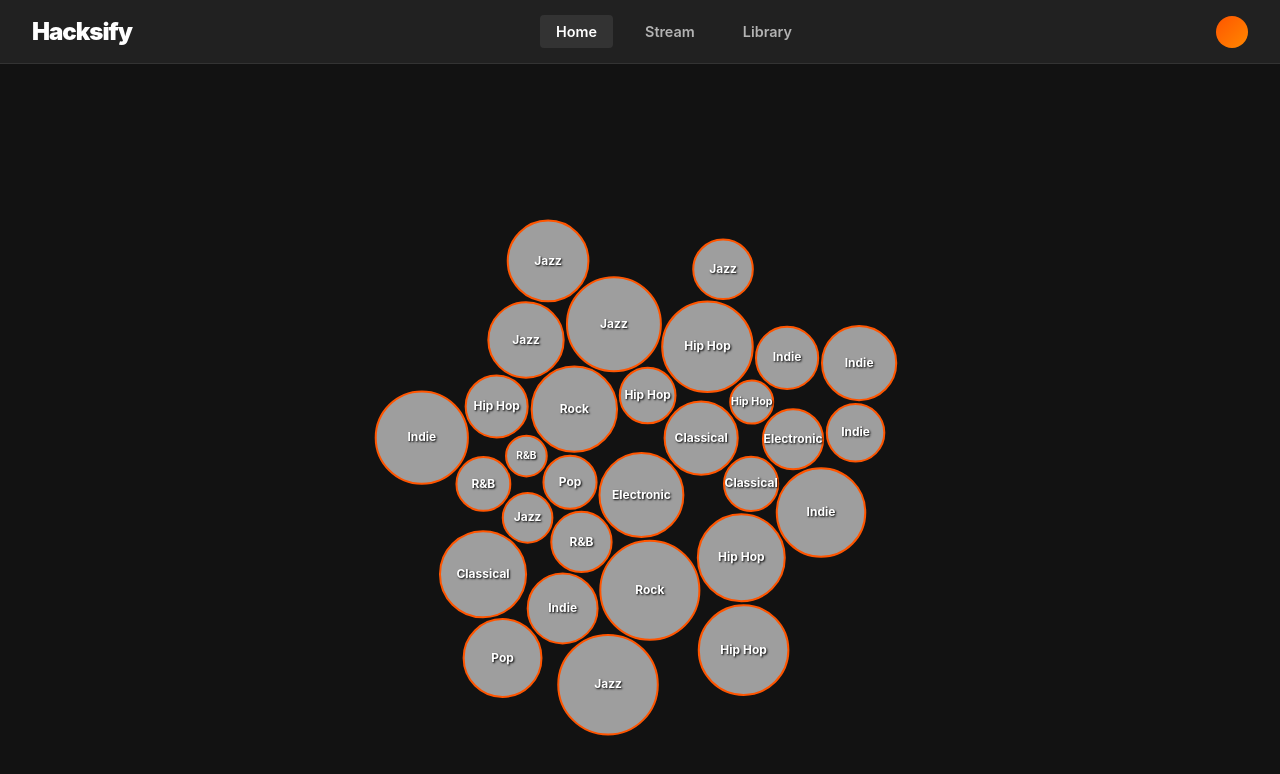
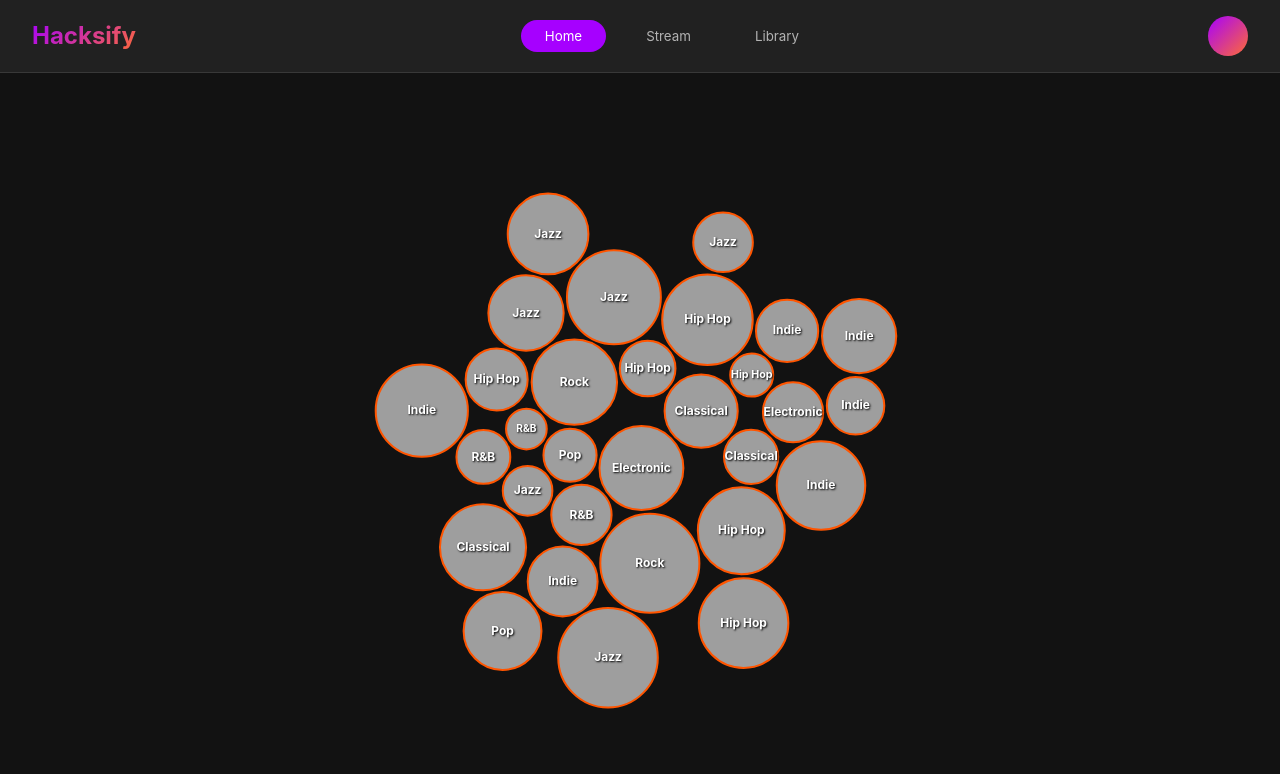
Before and after one commit to C171017/DeAnzaHack4, a React (Vite) app: page / in a window 1280 px wide. Shown: the top 774 px of the page. Built offline with nearby package versions, Linux system fonts and the light colour scheme.

Commit message:
Fix App.css and bubble clipping issue

```diff
--- a/src/App.css
+++ b/src/App.css
@@ -1,19 +1,26 @@
+.App {
+    width: 100%;
+    height: 100%;
+    display: flex;
+    flex-direction: column;
+}
+
 .app-header {
     display: flex;
+    justify-content: space-between;
     align-items: center;
-  justify-content: space-between;
-  padding: 0 2rem;
-  height: 64px;
+    padding: 1rem 2rem;
     background-color: var(--bg-secondary);
-  border-bottom: 1px solid #333;
-  z-index: 10;
+    border-bottom: 1px solid rgba(255, 255, 255, 0.1);
 }
 
 .logo {
     font-size: 1.5rem;
-  font-weight: 900;
-  color: white;
-  letter-spacing: -1px;
+    font-weight: 700;
+    background: linear-gradient(135deg, var(--accent-color), #ff6b35);
+    -webkit-background-clip: text;
+    -webkit-text-fill-color: transparent;
+    background-clip: text;
 }
 
 nav {
@@ -22,34 +29,39 @@ nav {
 }
 
 .nav-btn {
-  background: transparent;
+    padding: 0.5rem 1.5rem;
+    background-color: transparent;
     color: var(--text-secondary);
-  font-size: 0.9rem;
-  font-weight: 600;
-  padding: 0.5rem 1rem;
-  border-radius: 4px;
-  transition: color 0.2s, background-color 0.2s;
+    border-radius: 20px;
+    transition: all 0.3s ease;
 }
 
 .nav-btn:hover {
-  color: white;
+    background-color: rgba(255, 255, 255, 0.1);
+    color: var(--text-primary);
 }
 
 .nav-btn.active {
-  color: white;
-  background-color: #333;
+    background-color: var(--accent-color);
+    color: var(--text-primary);
 }
 
-.user-profile .avatar {
-  width: 32px;
-  height: 32px;
+.user-profile {
+    display: flex;
+    align-items: center;
+}
+
+.avatar {
+    width: 40px;
+    height: 40px;
     border-radius: 50%;
-  background-color: var(--accent-color);
-  background-image: linear-gradient(135deg, #ff5500, #ff8800);
+    background: linear-gradient(135deg, var(--accent-color), #ff6b35);
 }
 
 .visualizer-container {
     flex: 1;
-  position: relative;
-  background-color: var(--bg-color);
+    display: flex;
+    align-items: center;
+    justify-content: center;
+    overflow: hidden;
 }
--- a/src/components/BubbleChart.jsx
+++ b/src/components/BubbleChart.jsx
@@ -13,7 +13,8 @@ const BubbleChart = ({ data }) => {
         const svg = d3.select(svgRef.current)
             .attr('width', width)
             .attr('height', height)
-            .style('background-color', '#121212');
+            .style('background-color', '#121212')
+            .style('overflow', 'visible');
 
         // Clear previous renders
         svg.selectAll('*').remove();
--- a/src/index.css
+++ b/src/index.css
@@ -3,7 +3,7 @@
   --bg-secondary: #212121;
   --text-primary: #ffffff;
   --text-secondary: #b3b3b3;
-  --accent-color: #ff5500;
+  --accent-color: #a600ff;
   /* SoundCloud Orange */
   --font-family: 'Inter', system-ui, Avenir, Helvetica, Arial, sans-serif;
 }
```
Lines whose indentation alone changed are shown as unchanged.
